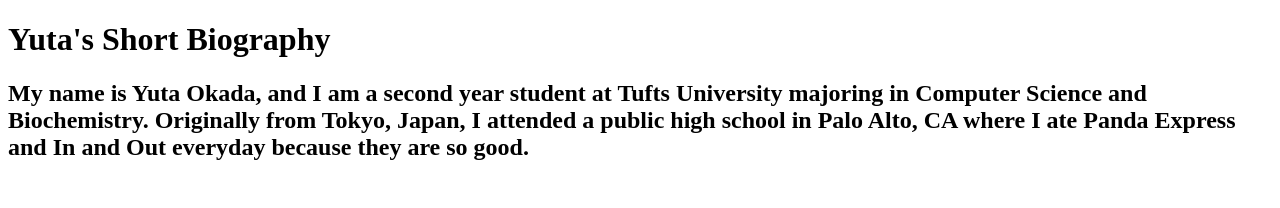
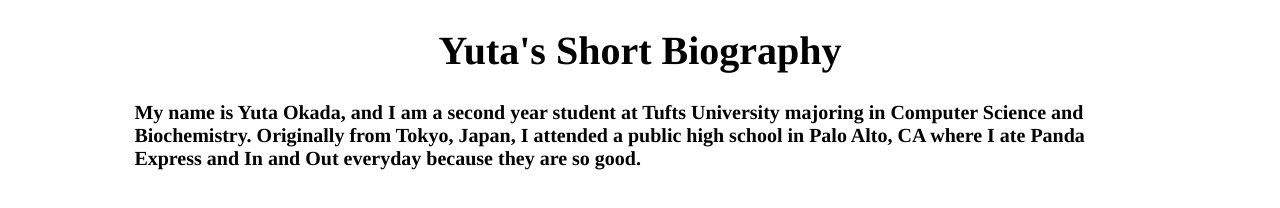
Before and after one commit to yokada01/yokada01.github.io, a plain HTML site: page bio.html in a window 1280 px wide. Drawn offline with Linux system fonts and the light colour scheme.

Commit message:
update all file

```diff
--- a/bio.html
+++ b/bio.html
@@ -4,6 +4,7 @@
 		<head>
 				<meta content="text/html;charset=utf-8" http-equiv="Content-Type">
 				<title> Yuta's Short Biography </title>
+				<link rel="stylesheet" type="text/css" href="bio_style.css" />
 		</head>
 
 
--- /dev/null
+++ b/bio_style.css
@@ -0,0 +1,15 @@
+h1 {
+		text-align: center;
+		font-family: Times;
+		font-size: 40px;
+		margin-left: auto;
+		margin-right: auto;
+}
+
+h2 {
+		text-align: left;
+		font-family: Times;
+		font-size: 20px;
+		margin-left: 10%;
+		margin-right: 10%
+}
--- /dev/null
+++ b/resume_style.css
@@ -0,0 +1,12 @@
+title {
+		text-align: center;
+		font-family: Times;
+}
+
+body {
+		text-align: left;
+		font-family: Times;
+		font-size: 18px;
+		margin-left: auto;
+		margin-right: auto;
+}
```
Also changed, not shown: resume.html (+1 -0 lines).
